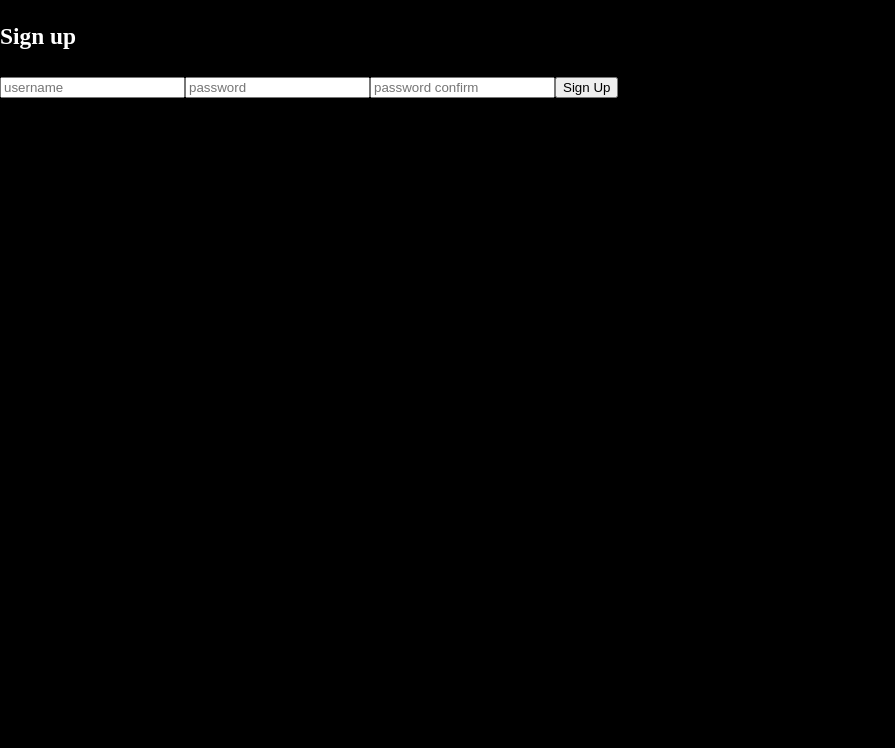
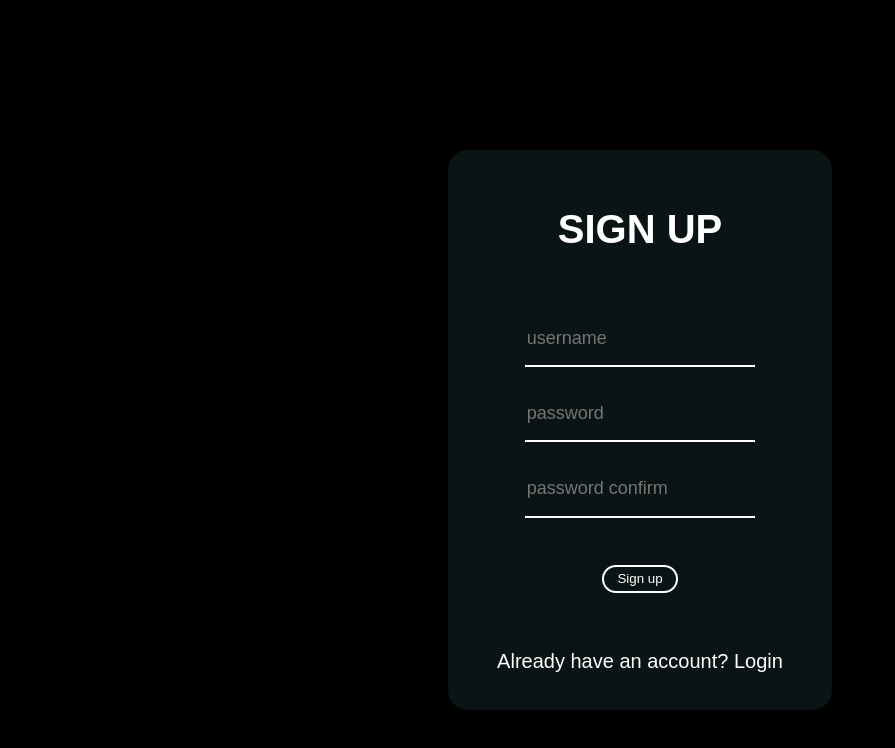
Before and after one commit to sergiohere916/PremiumPoker, a React app in the folder client/: page /signup in a window 1280 px wide. Shown: the whole page, without its empty margins (0-895 px from the left). Built offline with nearby package versions, Linux system fonts and the light colour scheme; no server answers.

Commit message:
sign up form css

```diff
--- a/client/src/components/Signup.js
+++ b/client/src/components/Signup.js
@@ -32,6 +32,10 @@ function Signup({onLogin}) {
         })
     }
 
+    function handleLoginClick() {
+        history.push("/login")
+    }
+
     function handleChange(e) {
         const {name, value} = e.target
 
@@ -41,10 +45,14 @@ function Signup({onLogin}) {
         })
     }
 
-    return (<div>
-        <form onSubmit={handleSubmit}>
-            <h3>Sign up</h3>
+    return (<div id="form-container">
+        <form id="form" onSubmit={handleSubmit}>
+            <div id="form-header">
+                <h3>SIGN UP</h3>
+            </div>
+            <div className="input-container" id="username-input-container">
                 <input
+                className="inputs"
                 type="text"
                 name="username"
                 autoComplete="off"
@@ -52,7 +60,10 @@ function Signup({onLogin}) {
                 placeholder="username"
                 onChange={handleChange}
                 ></input>
+            </div>
+            <div className="input-container" id="password-input-container">
                 <input
+                    className="inputs"
                     type="password"
                     name="password"
                     value={user.password}
@@ -60,14 +71,19 @@ function Signup({onLogin}) {
                     onChange={handleChange}
                 >
                 </input>
+            </div>
+            <div className="input-container" id="password-confirmation-container">
                 <input
+                    className="inputs"
                     type="password"
                     name="passwordConfirmation"
                     value={user.passwordConfirmation}
                     onChange={handleChange}
                     placeholder="password confirm"
                 ></input>
-            <input type="submit" value="Sign Up"></input>
+            </div>
+            <input type="submit" value="Sign up"></input>
+            <div id="already">Already have an account? <span onClick={handleLoginClick}>Login</span></div>
         </form>
     </div>)
 }
--- a/client/src/css/Homepage.css
+++ b/client/src/css/Homepage.css
@@ -79,7 +79,7 @@ body {
 #second-container {
     display: flex;
     flex-direction: column;
-    align-items: center; /* Align sections vertically */
+    align-items: center;
     margin-top: 20px;
 }
 
--- /dev/null
+++ b/client/src/css/Signup.css
@@ -0,0 +1,78 @@
+
+
+#form-container {
+    padding-top: 150px;
+    font-family: Arial, Helvetica, sans-serif;
+    background-position: center;
+    background-repeat: no-repeat;
+    background-size: cover;
+    padding-bottom: 130px;
+}
+
+#form {
+    display: flex;
+    flex-direction: column;
+    justify-content: space-evenly;
+    align-items: center;
+    height: 70vh;
+    width: 30vw;
+    margin: auto;
+    background: transparent;
+    background-color: rgb(10, 20, 20);
+    border-radius: 20px;
+}
+
+#form h3 {
+    text-align: center;
+    font-size: 2em;
+}
+
+.input-container {
+    width: 60%;
+    height: 10%;
+    border-bottom: 2px solid white;
+}
+
+.input-container input {
+    background: white;
+    width: 100%;
+    height: 100%;
+    border-radius: 3px;
+    border: none;
+    outline: none;
+    background: transparent;
+    color: white;
+    font-size: large;
+}
+
+#form input[type="submit"] {
+    margin-top: 30px;
+    margin-bottom: 40px;
+    width: 20%;
+    height: 5%;
+    background: transparent;
+    color: white;
+    outline: none;
+    border: 2px solid white;
+    transition-duration: .5s;
+    border-radius: 500px;
+}
+
+#form input[type="submit"]:hover {
+    background: white;
+    color: black;
+    transition: .5s;
+}
+
+#form span {
+    transition: .5s;
+}
+
+
+#form span:hover {
+    border-bottom: 1px solid white;
+}
+
+#already {
+    margin-bottom: 20px;
+}
--- a/client/src/index.js
+++ b/client/src/index.js
@@ -3,6 +3,7 @@ import App from "./components/App";
 import "./index.css";
 import "./css/Homepage.css"
 import "./css/Header.css"
+import "./css/Signup.css"
 import { createRoot } from "react-dom/client";
 import {BrowserRouter} from 'react-router-dom';
 
```
Lines whose indentation alone changed are shown as unchanged.
